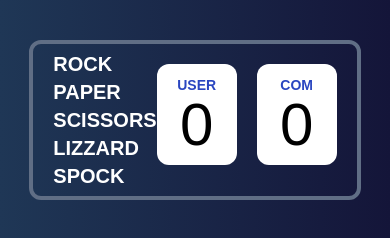
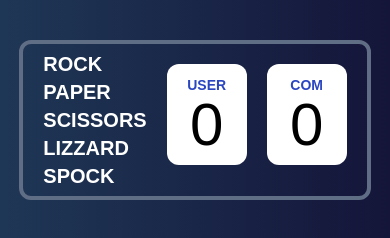
Before and after one commit to danielgen01/rock-paper-scissors-game, a React (Vite) app: page / in a window 390 px wide. Shown: the top 238 px of the page. Built offline with nearby package versions, Linux system fonts and the light colour scheme.

Commit message:
add some padding

```diff
--- a/src/components/Headbanner.tsx
+++ b/src/components/Headbanner.tsx
@@ -11,7 +11,7 @@ const Headbanner: React.FC<props> = ({ score, setScore, comScore , setComScore }
   return (
     <div className="mx-10 h-60 flex justify-center items-center">
       <div className="content  w-[599px] h-40 rounded-xl border-4 border-header-outline  flex justify-between">
-        <div className="text-column flex flex-col justify-center uppercase text-white font-bold text-xl lg:text-2xl ml-5">
+        <div className="text-column flex flex-col justify-center uppercase text-white font-bold text-xl lg:text-2xl px-5">
           <h1>Rock</h1>
           <h1>Paper</h1>
           <h1>Scissors</h1>
```
